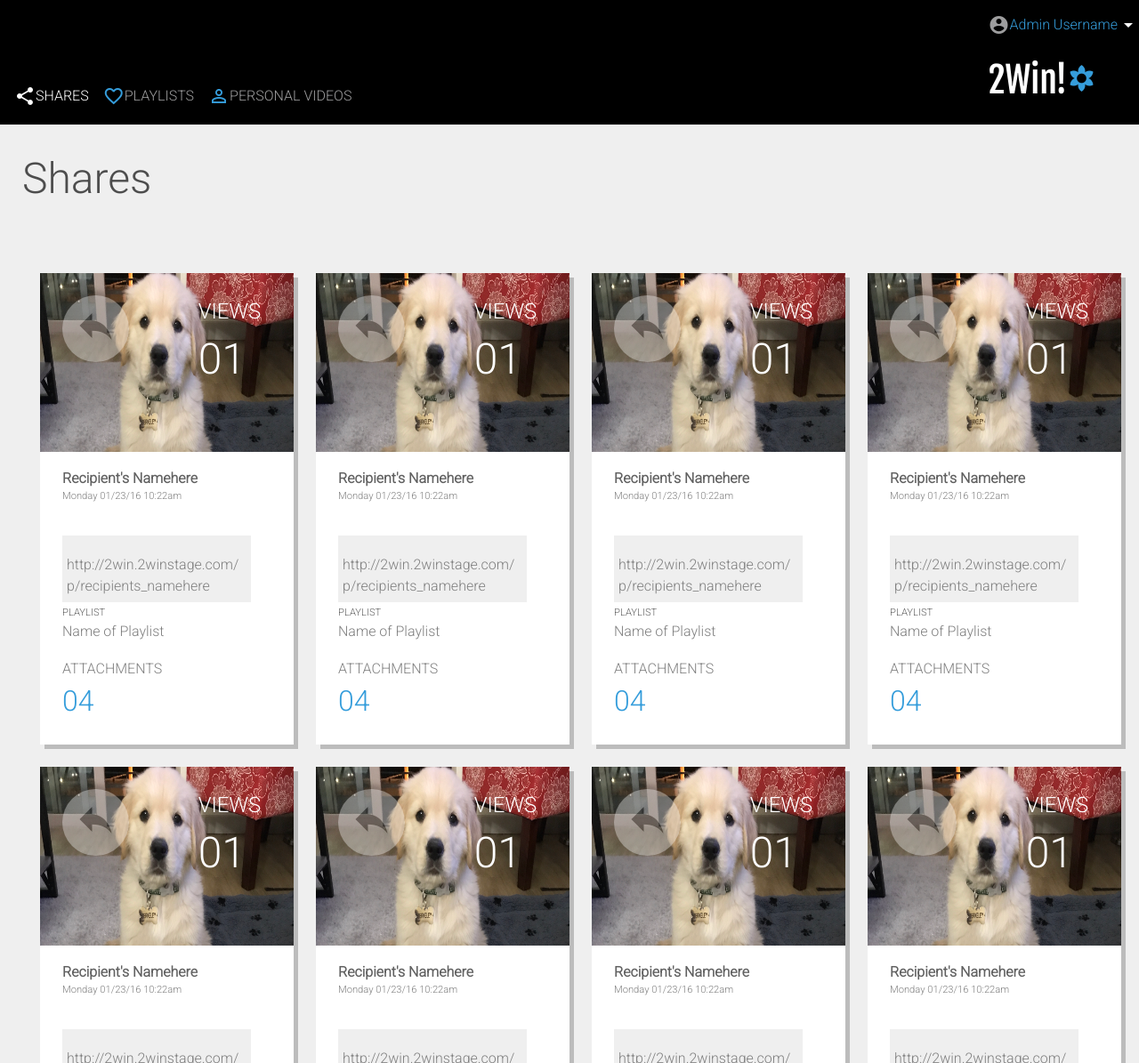
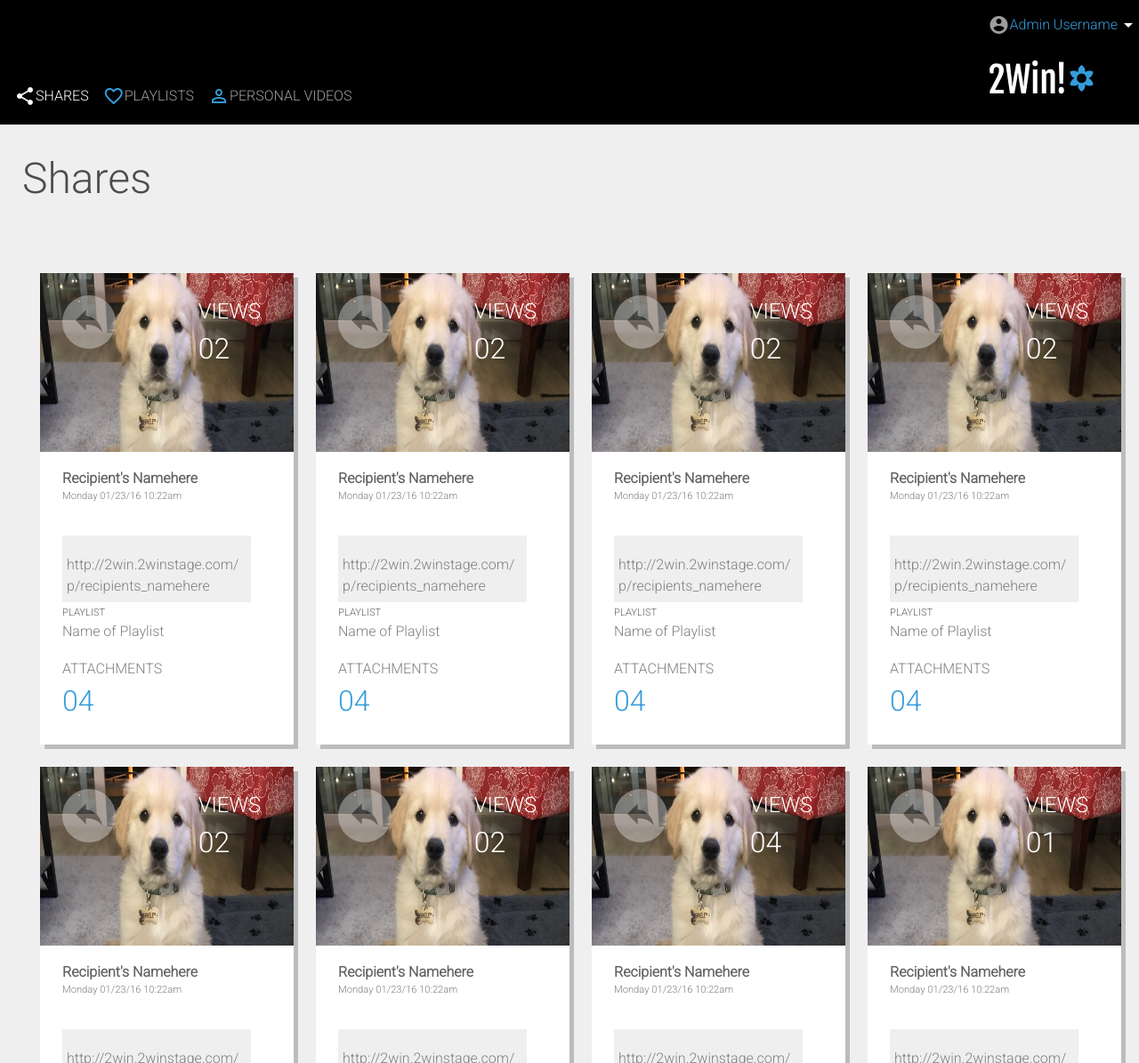
Before and after one commit to sydnerd/static-comp, a plain HTML site: page index.html in a window 1280 px wide. Shown: the top 1195 px of the page at 89% size. Drawn offline with Linux system fonts and the light colour scheme.

Commit message:
Add readme and edit some font sizing

```diff
--- a/index.html
+++ b/index.html
@@ -53,7 +53,7 @@
         </span>
         <span class="views-container">
           <p class="views">VIEWS</p>
-          <p class="view-number">01</p>
+          <p class="view-number">02</p>
         </span>
       </div>
       <div class="card-body">
@@ -82,7 +82,7 @@
         </span>
         <span class="views-container">
           <p class="views">VIEWS</p>
-          <p class="view-number">01</p>
+          <p class="view-number">02</p>
         </span>
       </div>
       <div class="card-body">
@@ -111,7 +111,7 @@
         </span>
         <span class="views-container">
           <p class="views">VIEWS</p>
-          <p class="view-number">01</p>
+          <p class="view-number">02</p>
         </span>
       </div>
       <div class="card-body">
@@ -140,7 +140,7 @@
         </span>
         <span class="views-container">
           <p class="views">VIEWS</p>
-          <p class="view-number">01</p>
+          <p class="view-number">02</p>
         </span>
       </div>
       <div class="card-body">
@@ -169,7 +169,7 @@
         </span>
         <span class="views-container">
           <p class="views">VIEWS</p>
-          <p class="view-number">01</p>
+          <p class="view-number">02</p>
         </span>
       </div>
       <div class="card-body">
@@ -198,7 +198,7 @@
         </span>
         <span class="views-container">
           <p class="views">VIEWS</p>
-          <p class="view-number">01</p>
+          <p class="view-number">02</p>
         </span>
       </div>
       <div class="card-body">
@@ -227,7 +227,7 @@
         </span>
         <span class="views-container">
           <p class="views">VIEWS</p>
-          <p class="view-number">01</p>
+          <p class="view-number">04</p>
         </span>
       </div>
       <div class="card-body">
--- a/styles.css
+++ b/styles.css
@@ -133,8 +133,8 @@ h2 {
   display: flex;
   text-align: center;
   justify-content: center;
-  height: 75px;
-  width: 75px;
+  height: 60px;
+  width: 60px;
   opacity: 35%;
   margin-top: 0;
   margin-bottom: 3em;
@@ -142,7 +142,7 @@ h2 {
 
 .reply-icon {
   color: #4D4D4D;
-  font-size: 3em;
+  font-size: 2.5em;
   padding-top: .2em;
 }
 
@@ -153,7 +153,7 @@ h2 {
 }
 
 .view-number {
-  font-size: 3em;
+  font-size: 2em;
   margin-top: 0;
   color: #FFFFFF;
 }
```
Also changed, not shown: assets/mobile-view.png (added), 2 other files.
